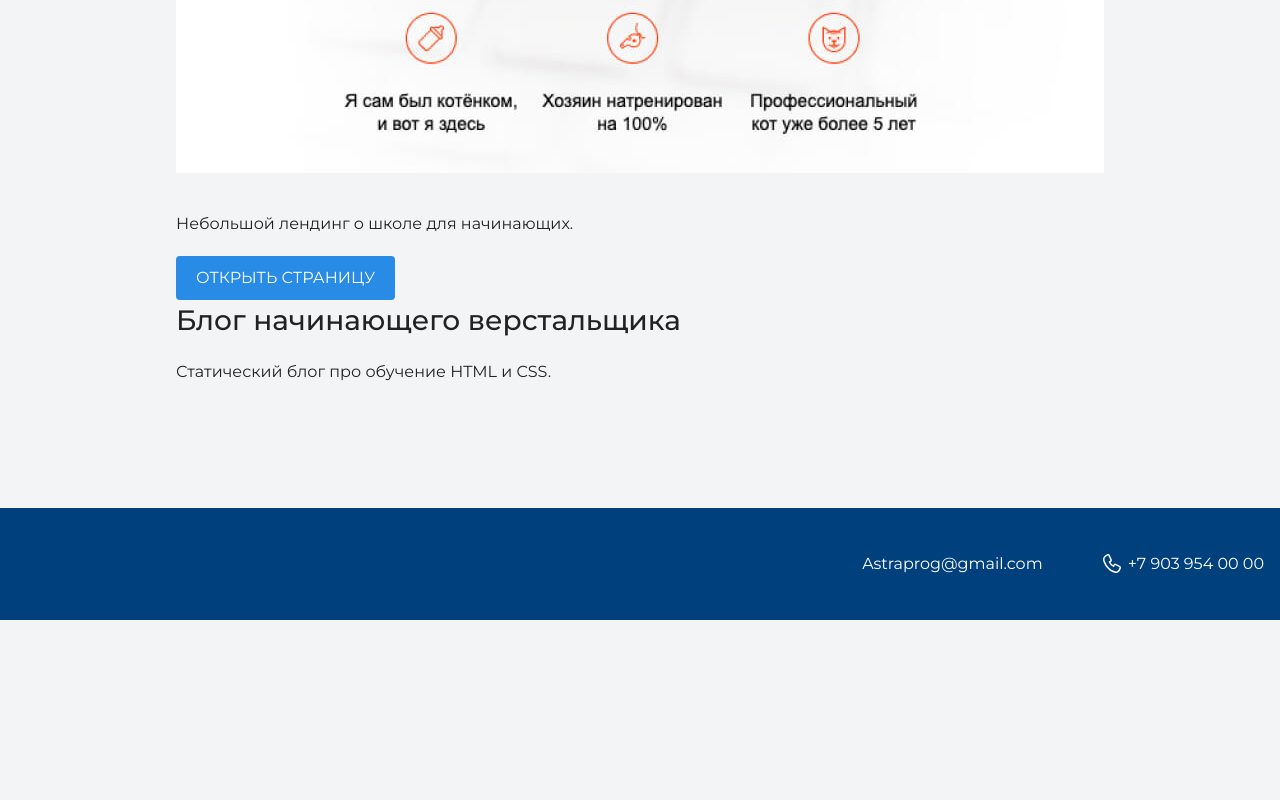
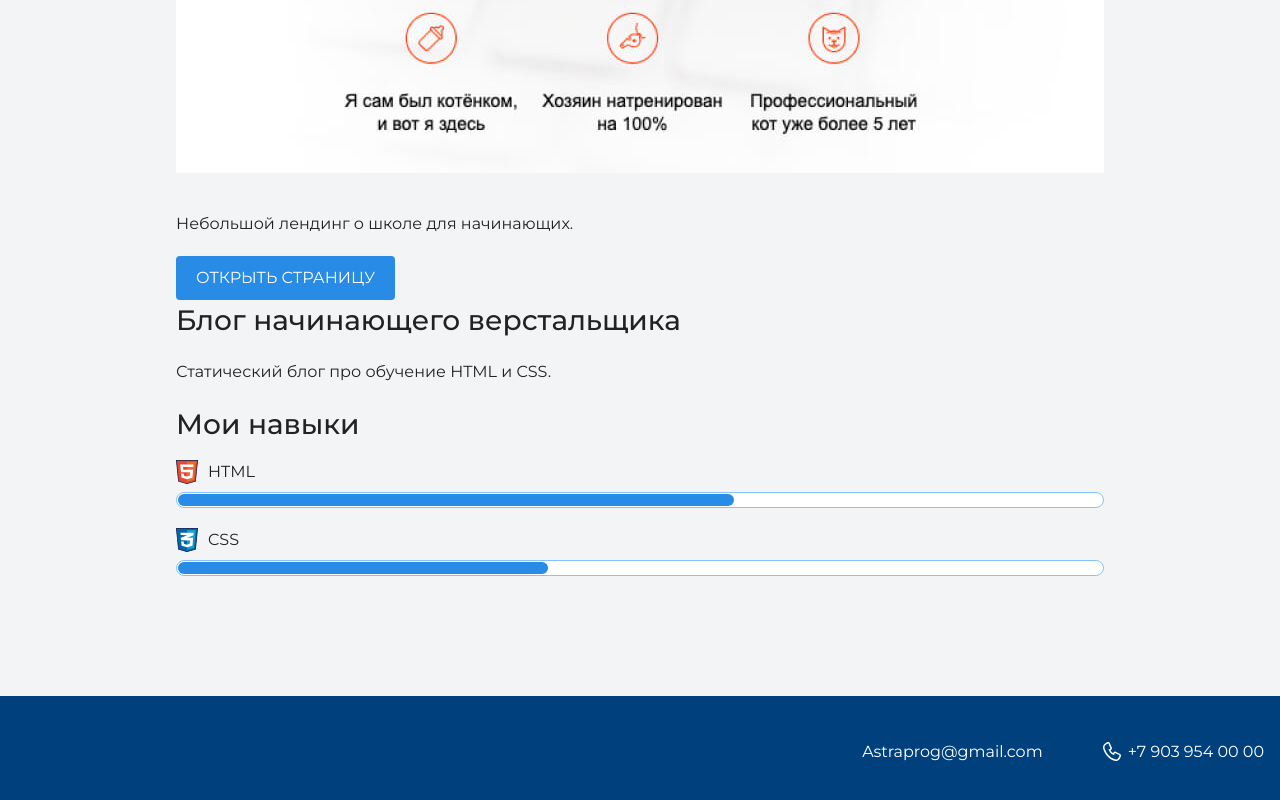
Before and after one commit to Astraprog/my-site, a plain HTML site: page index.html in a window 1280 px wide. Shown: the part 2925-3725 px from the top of the page. Before the commit the page ends 3545 px from the top, so only its background shows below. Drawn offline with nearby package versions, Linux system fonts and the light colour scheme.

Commit message:
Add files via upload

```diff
--- a/index.html
+++ b/index.html
@@ -41,6 +41,16 @@
 	  <a class="button" href="source/project/index.html">Открыть страницу</a>
       <h3>Блог начинающего верстальщика</h3>
       <p>Статический блог про обучение HTML и CSS.</p>
+	  <div class="skils">
+	  <h3> Мои навыки </h3>
+	  <dl class="skills-list">
+		<dt class="skill-html">HTML</dt>
+		<dd class="level"><div style="width: 60%;">60%</div></dd>
+		<dt class="skill-css">CSS</dt>
+		<dd class="level"><div style="width: 40%;">40%</div></dd>
+	</div>
+  </dl>
+	  </div>
     </section>
 	</div>
     <footer class="page-footer">
```
